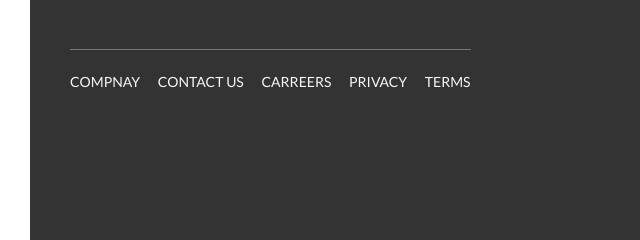
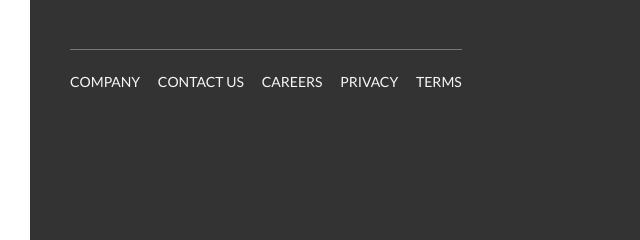
Before and after one commit to WiliTheSParrow/UdemyCourse_Natours, a website: page index.html in a window 1280 px wide. Shown: the part 5802-6042 px from the top of the page, 0-640 px from the left. Drawn offline with Linux system fonts and the light colour scheme.

Commit message:
Finished Natours Project fixed

```diff
--- a/index.html
+++ b/index.html
@@ -366,9 +366,9 @@
             <div class="col-1-of-2">
                 <div class="footer__navigation">
                     <ul class="footer__list">
-                        <li class="footer__item"><a href="#" class="footer__link">Compnay</a></li>
+                        <li class="footer__item"><a href="#" class="footer__link">Company</a></li>
                         <li class="footer__item"><a href="#" class="footer__link">Contact us</a></li>
-                        <li class="footer__item"><a href="#" class="footer__link">Carreers</a></li>
+                        <li class="footer__item"><a href="#" class="footer__link">Careers</a></li>
                         <li class="footer__item"><a href="#" class="footer__link">Privacy</a></li>
                         <li class="footer__item"><a href="#" class="footer__link">Terms</a></li>
 
```
